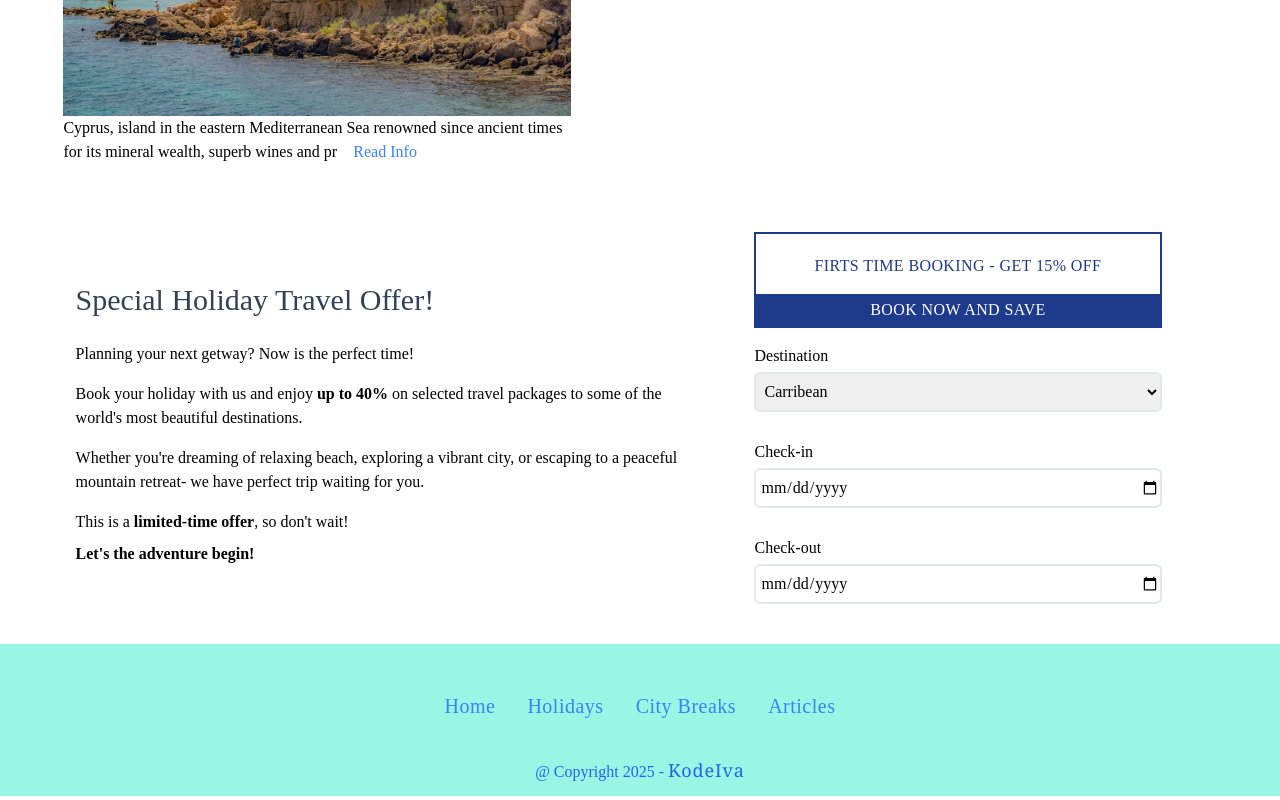
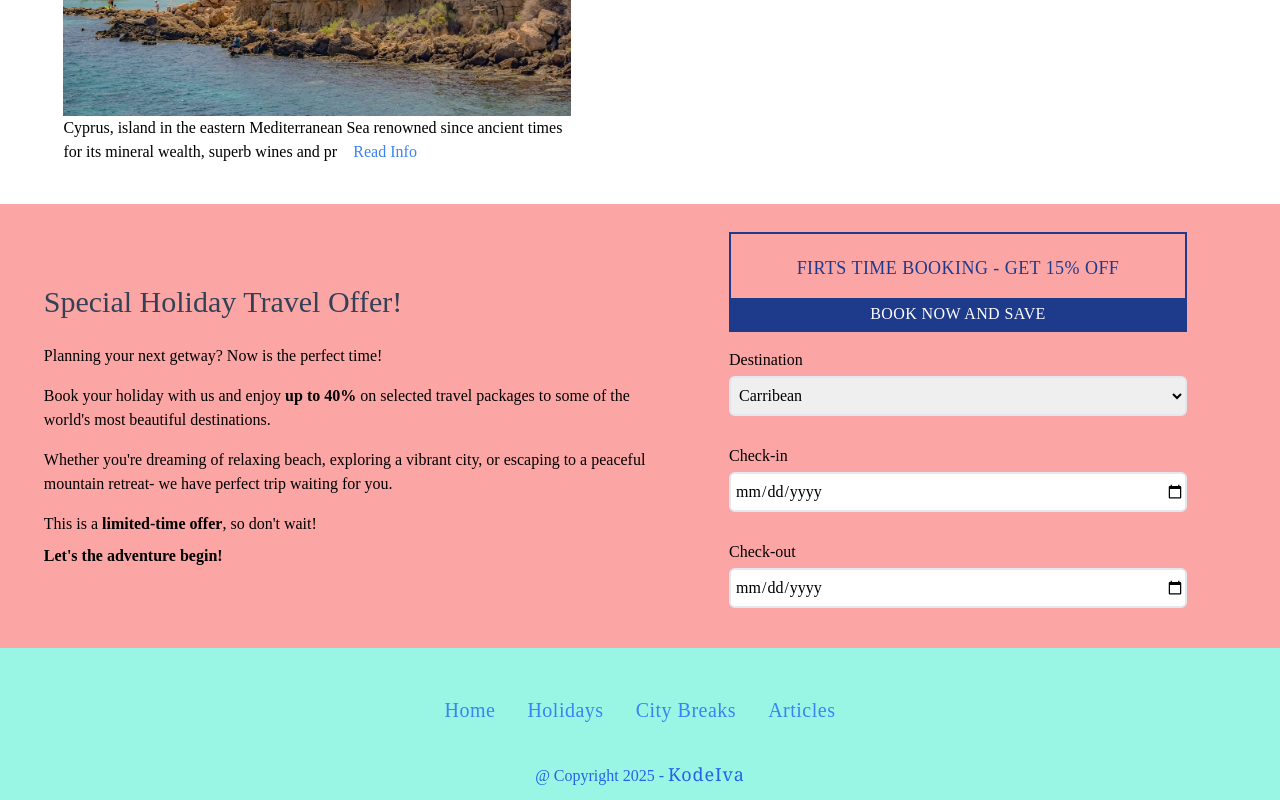
Before and after one commit to KodeIva/adventurous, a React (Create React App) app: page /holidays in a window 1280 px wide. Shown: the part 1336-2136 px from the top of the page. Built offline with nearby package versions, Linux system fonts and the light colour scheme.

Commit message:
<h2> md & lg breaking points font-size added

```diff
--- a/src/components/Search.jsx
+++ b/src/components/Search.jsx
@@ -2,9 +2,9 @@ import React from 'react'
 
 const Search = () => {
   return (
-   <section className='flex flex-col justify-center items-center md:flex-row w-full h-auto p-1'>
-    <div className='w-[80%] md:w-[50%] lg:w-[50%] px-2 py-6'>
-      <h2 className='text-3xl mb-4 font-medium text-slate-700'>Special Holiday Travel Offer!</h2>
+   <section className='flex flex-col justify-center items-center sm:flex-col md:bg-red-300 md:flex-row w-full h-auto p-1'>
+    <div className='w-[80%] md:w-[50%]  lg:w-[50%] px-2 py-6'>
+      <h2 className='text-3xl md:text-2xl lg:text-3xl mb-4 font-medium text-slate-700'>Special Holiday Travel Offer!</h2>
       <p className='py-2'>Planning your next getway? Now is the perfect time!</p>
       <p className='py-2'>Book your holiday with us and enjoy <span className='font-semibold'>up to 40%</span> on selected travel
          packages to some of the world's most beautiful destinations.
@@ -19,9 +19,9 @@ const Search = () => {
       </p>
       <p className='font-semibold'>Let's the adventure begin!</p>
     </div>
-    <div className='flex flex-col justify-center items-center w-[80%] md:w-[40%] lg:w[30%] py-6'>
+    <div className='flex flex-col justify-center items-center w-[80%]  md:w-[45%] lg:w[30%] py-6'>
         <div className='relative flex flex-col w-[80%] border-2 text-blue-900 border-blue-900 py-5 justify-center items-center'>
-             <h2 className='uppercase mb-7 tracking-wide'>Firts time booking - get 15% off</h2>
+             <h2 className='uppercase mb-7 tracking-wide md:text-sm lg:text-lg '>Firts time booking - get 15% off</h2>
              <button className='absolute bottom-0 uppercase tracking-wide w-[100%] bg-blue-900 text-white py-1 '>Book now and save</button>
         </div>
         <form className='flex flex-col justify-center items-center w-[80%]'>
```
